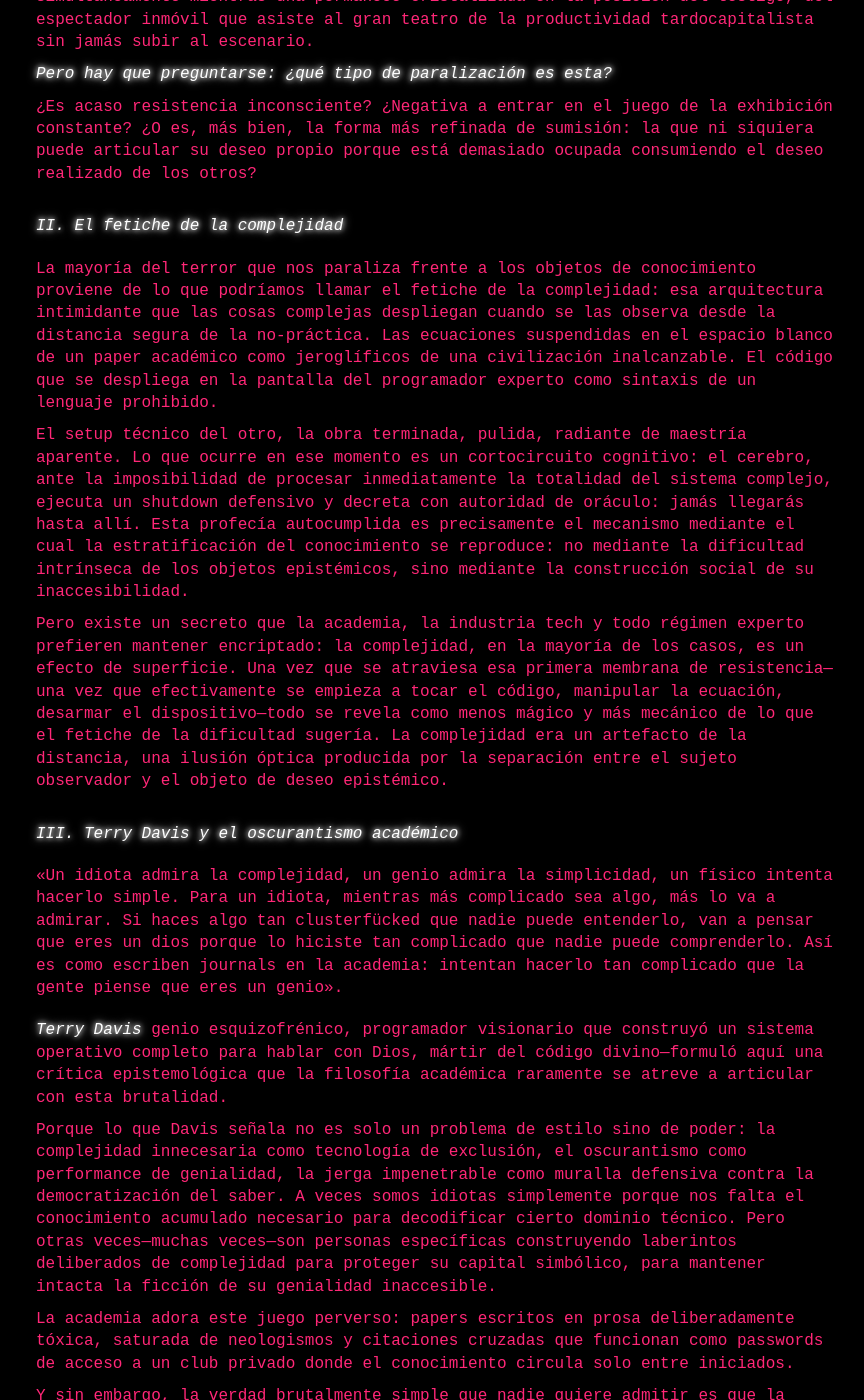
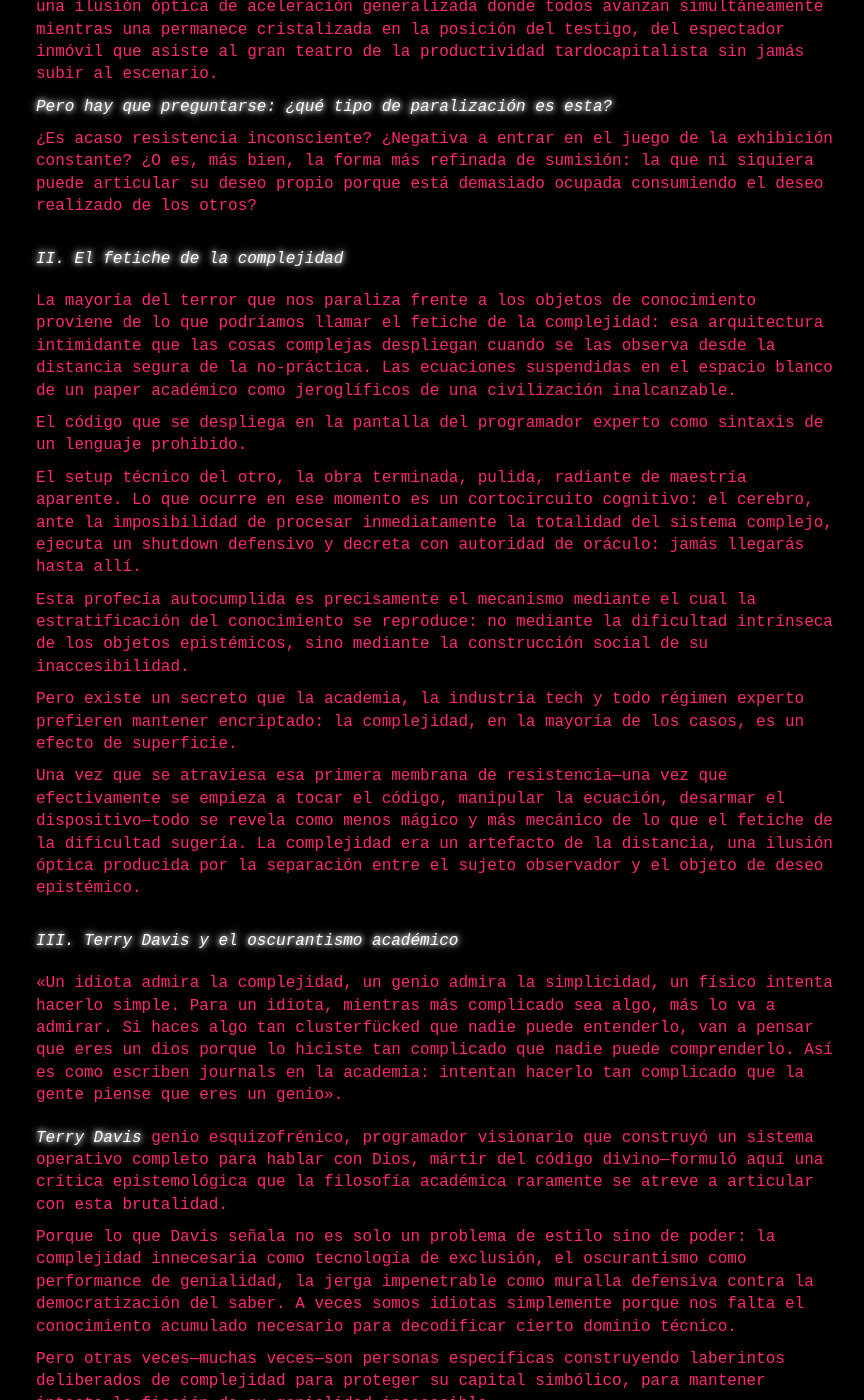
Before and after one commit to medusahra/medusahra.github.io, a Jekyll site: the page built from _posts/2025-11-24-sobrelapraxisdehacer.md, in a window 1280 px wide and 1400 px high, scrolled down 344 px. Shown: the whole window, without its empty margins (204-1068 px from the left). Built offline with Jekyll 4.4.1, drawn with Linux system fonts in a browser that asks for light colours; some of the changed text lies outside the part shown.

Commit message:
Update 2025-11-24-sobrelapraxisdehacer.md

```diff
--- a/_posts/2025-11-24-sobrelapraxisdehacer.md
+++ b/_posts/2025-11-24-sobrelapraxisdehacer.md
@@ -12,7 +12,9 @@ pinned: true
 *I. La economía libidinal del scroll*
 <div style="margin: 20px 0;"></div>
 Es fácil sucumbir a la ansiedad del scroll infinito, pero esta facilidad no es accidental sino arquitectónica.
-El feed como dispositivo de gubernamentalidad neoliberal que opera mediante la exhibición perpetua del hacer-ajeno: cuerpos en constante demostración de productividad, sujetos que performan su acumulación de logros como quien deposita evidencia en un juicio permanente contra la propia inercia. Lo que se genera no es solo *FOMO* ese término domesticado por la psicología pop—sino una ilusión óptica de aceleración generalizada donde todos avanzan simultáneamente mientras una permanece cristalizada en la posición del testigo, del espectador inmóvil que asiste al gran teatro de la productividad tardocapitalista sin jamás subir al escenario.
+El feed como dispositivo de gubernamentalidad neoliberal que opera mediante la exhibición perpetua del hacer-ajeno: cuerpos en constante demostración de productividad, sujetos que performan su acumulación de logros como quien deposita evidencia en un juicio permanente contra la propia inercia.
+<div style="margin: 10px 0;"></div>
+Lo que se genera no es solo *FOMO* ese término domesticado por la psicología pop—sino una ilusión óptica de aceleración generalizada donde todos avanzan simultáneamente mientras una permanece cristalizada en la posición del testigo, del espectador inmóvil que asiste al gran teatro de la productividad tardocapitalista sin jamás subir al escenario.
 <div style="margin: 10px 0;"></div>
 *Pero hay que preguntarse: ¿qué tipo de paralización es esta?*
 <div style="margin: 10px 0;"></div>
@@ -22,12 +24,18 @@ El feed como dispositivo de gubernamentalidad neoliberal que opera mediante la e
 <div style="margin: 20px 0;"></div>
 La mayoría del terror que nos paraliza frente a los objetos de conocimiento proviene de lo que podríamos llamar el fetiche de la complejidad: esa arquitectura intimidante que las cosas complejas despliegan cuando se las observa desde la distancia segura de la no-práctica.
 Las ecuaciones suspendidas en el espacio blanco de un paper académico como jeroglíficos de una civilización inalcanzable.
+<div style="margin: 10px 0;"></div>
 El código que se despliega en la pantalla del programador experto como sintaxis de un lenguaje prohibido.
 <div style="margin: 10px 0;"></div>
 El setup técnico del otro, la obra terminada, pulida, radiante de maestría aparente.
-Lo que ocurre en ese momento es un cortocircuito cognitivo: el cerebro, ante la imposibilidad de procesar inmediatamente la totalidad del sistema complejo, ejecuta un shutdown defensivo y decreta con autoridad de oráculo: jamás llegarás hasta allí. Esta profecía autocumplida es precisamente el mecanismo mediante el cual la estratificación del conocimiento se reproduce: no mediante la dificultad intrínseca de los objetos epistémicos, sino mediante la construcción social de su inaccesibilidad.
+Lo que ocurre en ese momento es un cortocircuito cognitivo: el cerebro, ante la imposibilidad de procesar inmediatamente la totalidad del sistema complejo, ejecuta un shutdown defensivo y decreta con autoridad de oráculo: jamás llegarás hasta allí.
 <div style="margin: 10px 0;"></div>
-Pero existe un secreto que la academia, la industria tech y todo régimen experto prefieren mantener encriptado: la complejidad, en la mayoría de los casos, es un efecto de superficie. Una vez que se atraviesa esa primera membrana de resistencia—una vez que efectivamente se empieza a tocar el código, manipular la ecuación, desarmar el dispositivo—todo se revela como menos mágico y más mecánico de lo que el fetiche de la dificultad sugería. La complejidad era un artefacto de la distancia, una ilusión óptica producida por la separación entre el sujeto observador y el objeto de deseo epistémico.
+Esta profecía autocumplida es precisamente el mecanismo mediante el cual la estratificación del conocimiento se reproduce: no mediante la dificultad intrínseca de los objetos epistémicos, sino mediante la construcción social de su inaccesibilidad.
+<div style="margin: 10px 0;"></div>
+Pero existe un secreto que la academia, la industria tech y todo régimen experto prefieren mantener encriptado: la complejidad, en la mayoría de los casos, es un efecto de superficie.
+<div style="margin: 10px 0;"></div>
+Una vez que se atraviesa esa primera membrana de resistencia—una vez que efectivamente se empieza a tocar el código, manipular la ecuación, desarmar el dispositivo—todo se revela como menos mágico y más mecánico de lo que el fetiche de la dificultad sugería.
+La complejidad era un artefacto de la distancia, una ilusión óptica producida por la separación entre el sujeto observador y el objeto de deseo epistémico.
 <div style="margin: 30px 0;"></div>
 *III. Terry Davis y el oscurantismo académico*
 <div style="margin: 20px 0;"></div>
@@ -38,11 +46,14 @@ lo hiciste tan complicado que nadie puede comprenderlo. Así es como escriben jo
 *Terry Davis* genio esquizofrénico, programador visionario que construyó un sistema operativo completo para hablar con Dios, mártir del código divino—formuló aquí una crítica epistemológica que la filosofía académica raramente se atreve a articular con esta brutalidad.
 <div style="margin: 10px 0;"></div>
 Porque lo que Davis señala no es solo un problema de estilo sino de poder: la complejidad innecesaria como tecnología de exclusión, el oscurantismo como performance de genialidad, la jerga impenetrable como muralla defensiva contra la democratización del saber.
-A veces somos idiotas simplemente porque nos falta el conocimiento acumulado necesario para decodificar cierto dominio técnico. Pero otras veces—muchas veces—son personas específicas construyendo laberintos deliberados de complejidad para proteger su capital simbólico, para mantener intacta la ficción de su genialidad inaccesible.
+A veces somos idiotas simplemente porque nos falta el conocimiento acumulado necesario para decodificar cierto dominio técnico.
+<div style="margin: 10px 0;"></div>
+Pero otras veces—muchas veces—son personas específicas construyendo laberintos deliberados de complejidad para proteger su capital simbólico, para mantener intacta la ficción de su genialidad inaccesible.
 <div style="margin: 10px 0;"></div>
 La academia adora este juego perverso: papers escritos en prosa deliberadamente tóxica, saturada de neologismos y citaciones cruzadas que funcionan como passwords de acceso a un club privado donde el conocimiento circula solo entre iniciados.
 <div style="margin: 10px 0;"></div>
-Y sin embargo, la verdad brutalmente simple que nadie quiere admitir es que la mayoría de la gente realmente no hace cosas. La barra está considerablemente más baja de lo que el espectáculo de la complejidad sugiere, en prácticamente todos los campos de producción cultural, científica, tecnológica.
+Y sin embargo, la verdad brutalmente simple que nadie quiere admitir es que la mayoría de la gente realmente no hace cosas.
+La barra está considerablemente más baja de lo que el espectáculo de la complejidad sugiere, en prácticamente todos los campos de producción cultural, científica, tecnológica.
 Todo lo que desde afuera luce como imposibilidad ontológica suele ser, al acercarse, apenas una cuestión de atravesar esa primera zona de resistencia cognitiva que separa el deseo abstracto de la ejecución concreta.
 <div style="margin: 30px 0;"></div>
 *IV. Contra la teoría infinita: una pedagogía del hacer*
@@ -51,6 +62,7 @@ Lo que funciona—y esto no es prescripción universal sino evidencia empírica
 <div style="margin: 10px 0;"></div>
 Se elige un libro, no necesariamente el más canónico ni el más citado, sino el que se puede efectivamente leer sin que el ego académico colapse bajo el peso de su propia ignorancia.
 Se lee lo suficiente para comprender los fundamentos operativos básicos.
+<div style="margin: 10px 0;"></div>
 Y luego—esto es crucial—se detiene antes de que la lectura se convierta en teoría infinita, en esa forma de masturbación intelectual donde acumular conocimiento se vuelve sustituto del hacer.
 No se trata de completar el libro como si fuera una obligación moral o un rito de paso. Se trata de alcanzar ese punto liminal donde se puede intentar hacer algo con el conocimiento recién adquirido.
 <div style="margin: 10px 0;"></div>
@@ -58,7 +70,10 @@ Ese es el momento donde las cosas cobran sentido de forma visceral, no abstracta
 Si todavía no existe claridad sobre qué tipo de proyecto se quiere construir, esto no indica defecto del sistema sino que es parte inherente del proceso.
 No se puede saber de antemano qué se querrá hacer. Solo se sabrá una vez que el cerebro tenga suficiente material acumulado con qué fantasear posibilidades, con qué construir imágenes mentales de futuros proyectos. Mientras tanto: habitar la proximidad de quienes efectivamente construyen.
 <div style="margin: 10px 0;"></div>
-Seguir en X a quienes ejecutan, no a quienes solo comentan la ejecución ajena. Leer su material con atención casi etnográfica, intentando comprender no solo qué hacen sino cómo piensan, qué infraestructura mental sostiene su capacidad de convertir idea en objeto. Revisar GitHub como archivo arqueológico de código, explorar repos aleatorios, leer el código ajeno como si fuera literatura técnica que revela patrones de pensamiento. Testear fragmentos, experimentar con implementaciones pequeñas, reimplementar papers, forkear proyectos, hackear sin miedo a romper cosas.
+Seguir en X a quienes ejecutan, no a quienes solo comentan la ejecución ajena. Leer su material con atención casi etnográfica, intentando comprender no solo qué hacen sino cómo piensan, qué infraestructura mental sostiene su capacidad de convertir idea en objeto.
+<div style="margin: 10px 0;"></div>
+Revisar GitHub como archivo arqueológico de código, explorar repos aleatorios, leer el código ajeno como si fuera literatura técnica que revela patrones de pensamiento.
+Testear fragmentos, experimentar con implementaciones pequeñas, reimplementar papers, forkear proyectos, hackear sin miedo a romper cosas.
 <div style="margin: 10px 0;"></div>
 En algún punto—imposible predecir cuándo, imposible forzar el momento—surgirá el deseo de hacer algo propio. Y ese momento, cuando el deseo se vuelve tan específico que ya no se puede tercerizar ni posponer, es donde comienza el progreso real.
 <div style="margin: 30px 0;"></div>
```
